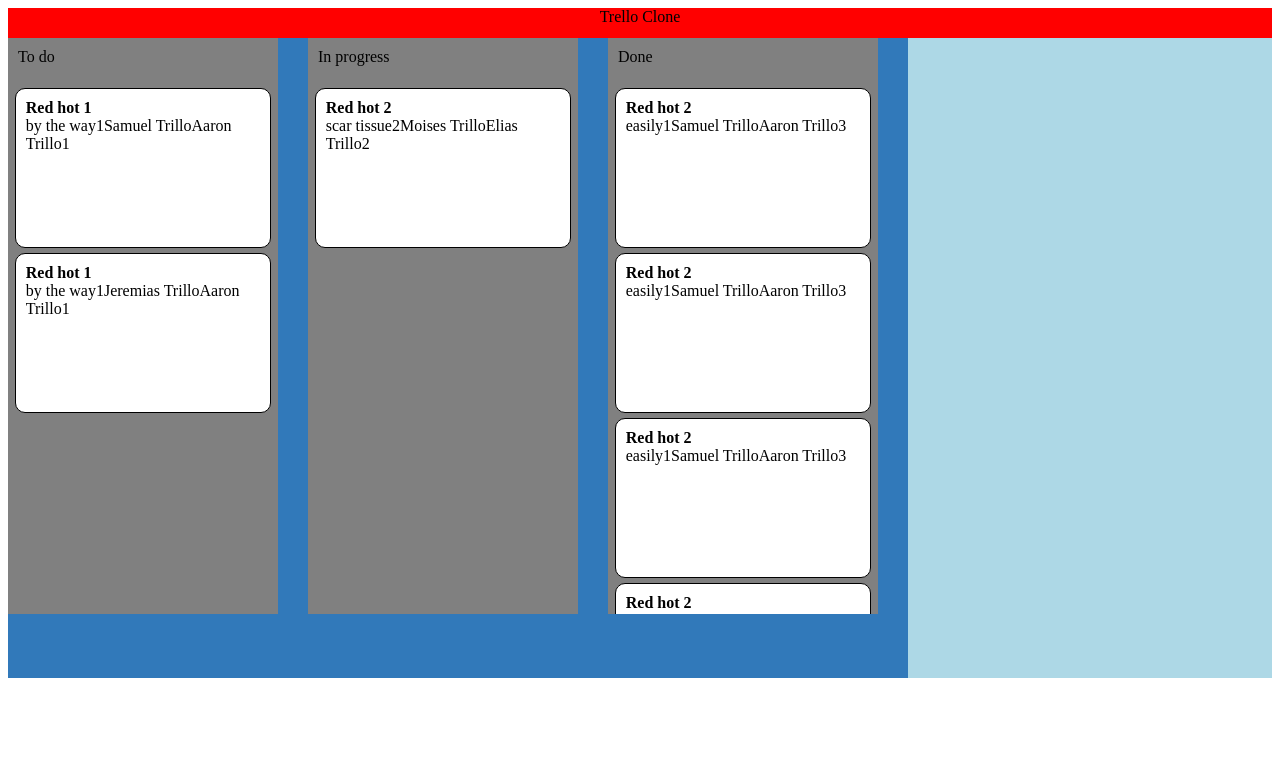
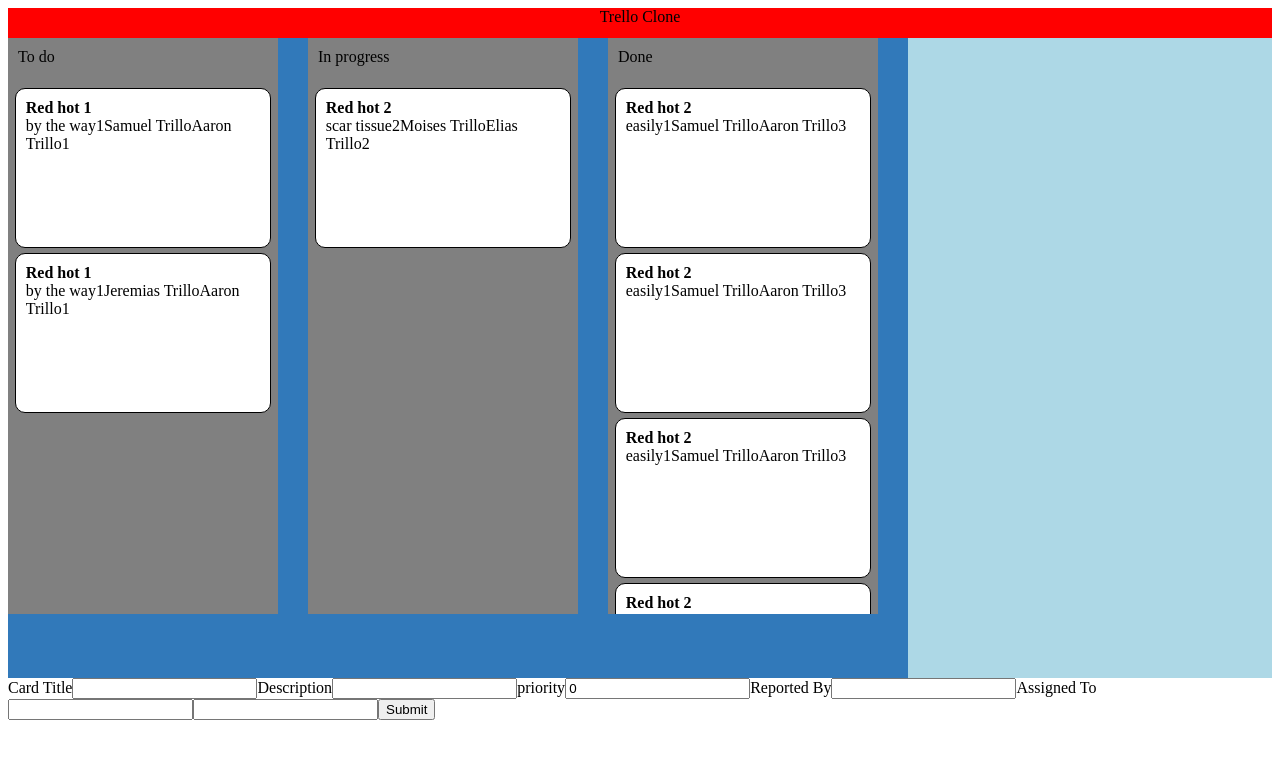
Before and after one commit to samueltrillo/trello-clone, a React (Create React App) app: page / in a window 1280 px wide. Shown: the top 758 px of the page. Built offline with nearby package versions, Linux system fonts and the light colour scheme.

Commit message:
Formik is added, add form added  but validations are in progress

```diff
--- a/package.json
+++ b/package.json
@@ -13,6 +13,7 @@
     "@types/react-redux": "^7.1.16",
     "@types/redux": "^3.6.0",
     "@types/styled-components": "^5.1.9",
+    "formik": "^2.2.7",
     "react": "^17.0.2",
     "react-dom": "^17.0.2",
     "react-redux": "^7.2.4",
--- a/src/components/main-component/mainComponent.tsx
+++ b/src/components/main-component/mainComponent.tsx
@@ -2,6 +2,7 @@
 import { ColumnContainer } from '../shared-components/columnContainer';
 import styles from './mainComponent.module.css';
 import Columns from './columns';
+import Modal from './modal';
 import { card } from '../../mocks/cards';
 import { columns } from '../../mocks/columns';
 
@@ -22,6 +23,7 @@
                     ))
                 }
             </div>
+            <Modal/>
         </div>
     );
 };
--- /dev/null
+++ b/src/components/main-component/modal/index.ts
@@ -0,0 +1,2 @@
+import Modal from './modal';
+export default Modal;
--- /dev/null
+++ b/src/components/main-component/modal/modal.tsx
@@ -0,0 +1,12 @@
+import React from 'react';
+import AddCardForm from '../../shared-components/forms/addCardForm.tsx';
+
+const Modal: React.FC = () => {
+    return (
+        <div>
+            <AddCardForm/>
+        </div>
+    )
+};
+
+export default Modal;
--- /dev/null
+++ b/src/components/shared-components/forms/addCardForm.tsx/addCardForm.tsx
@@ -0,0 +1,73 @@
+import React from 'react';
+import { useFormik } from 'formik';
+
+const AddCardForm: React.FC = () => {
+
+    const formik = useFormik({
+        initialValues: {
+            cardTitle: '',
+            description: '',
+            priority: 0,
+            reportedBy: '',
+            assignedTo: '',
+            cardColumnId: ''
+        },
+        onSubmit: () => {console.log('Submitted')}
+    });
+
+    return (
+        <form onSubmit={formik.handleSubmit}>
+            <label htmlFor='cardTitle'>Card Title</label>
+            <input
+                id='cardTitle'
+                name='cardTitle'
+                type='text'
+                onChange={formik.handleChange}
+                value={formik.initialValues.cardTitle}
+            />
+            <label htmlFor='description'>Description</label>
+            <input
+                id='description'
+                name='description'
+                type='text'
+                onChange={formik.handleChange}
+                value={formik.initialValues.description}
+            />
+            <label htmlFor='priority'>priority</label>
+            <input
+                id='priority'
+                name='priority'
+                type='text'
+                onChange={formik.handleChange}
+                value={formik.initialValues.priority}
+            />
+            <label htmlFor='reportedBy'>Reported By</label>
+            <input
+                id='reportedBy'
+                name='reportedBy'
+                type='text'
+                onChange={formik.handleChange}
+                value={formik.initialValues.reportedBy}
+            />
+            <label htmlFor='assignedTo'>Assigned To</label>
+            <input
+                id='assignedTo'
+                name='assignedTo'
+                type='text'
+                onChange={formik.handleChange}
+                value={formik.initialValues.assignedTo}
+            />
+            <label htmlFor='cardColumnId'></label>
+            <input
+                id='cardColumnId'
+                name='cardColumnId'
+                type='number'
+                onChange={formik.handleChange}
+                value={formik.initialValues.cardColumnId}
+            />
+            <button type='submit'>Submit</button>
+        </form>
+    )
+};
+
+export default AddCardForm;
--- /dev/null
+++ b/src/components/shared-components/forms/addCardForm.tsx/index.tsx
@@ -0,0 +1,2 @@
+import AddCardForm from './addCardForm';
+export default AddCardForm;
```
Also changed, not shown: src/components/shared-components/forms/addCardForm.tsx/formikConfig.ts (added, +52 -0 lines), 1 other file (tests, documents, lock files or other folders).
